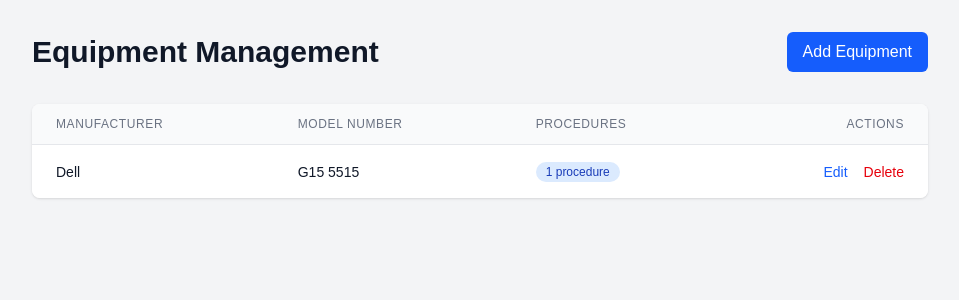
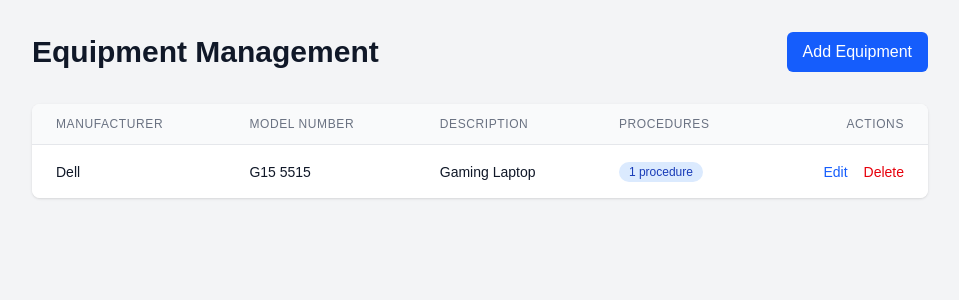
Before and after one commit to paulwoods/equipment, a Next.js app: page / in a window 1280 px wide. Shown: the top 300 px of the page, without its empty margins (160-1119 px from the left). Built offline with nearby package versions, Linux system fonts and the light colour scheme.

Commit message:
feat(EquipmentList): add description column to equipment table
- Introduced a new "Description" column to the equipment table for improved data visibility
- Updated rendering logic to display item descriptions

```diff
--- a/src/components/EquipmentList.tsx
+++ b/src/components/EquipmentList.tsx
@@ -16,6 +16,7 @@
           <tr>
             <th className="px-6 py-3 text-left text-xs font-medium text-gray-500 uppercase tracking-wider">Manufacturer</th>
             <th className="px-6 py-3 text-left text-xs font-medium text-gray-500 uppercase tracking-wider">Model Number</th>
+            <th className="px-6 py-3 text-left text-xs font-medium text-gray-500 uppercase tracking-wider">Description</th>
             <th className="px-6 py-3 text-left text-xs font-medium text-gray-500 uppercase tracking-wider">Procedures</th>
             <th className="px-6 py-3 text-right text-xs font-medium text-gray-500 uppercase tracking-wider">Actions</th>
           </tr>
@@ -25,6 +26,7 @@
             <tr key={item.id}>
               <td className="px-6 py-4 whitespace-nowrap text-sm text-gray-900">{item.manufacturer}</td>
               <td className="px-6 py-4 whitespace-nowrap text-sm text-gray-900">{item.modelNumber}</td>
+              <td className="px-6 py-4 text-sm text-gray-900">{item.description}</td>
               <td className="px-6 py-4 text-sm text-gray-900">
                 {item.procedures && item.procedures.length > 0 ? (
                   <Link
```
